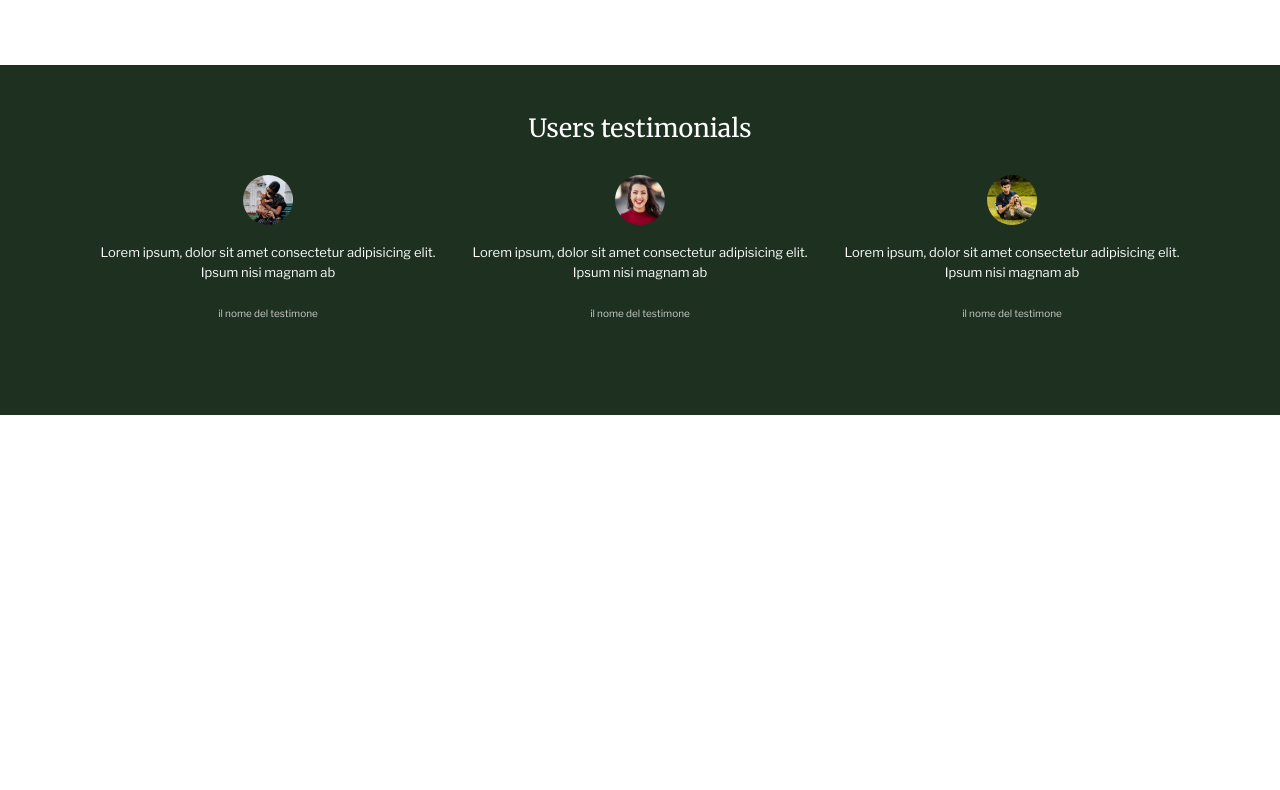
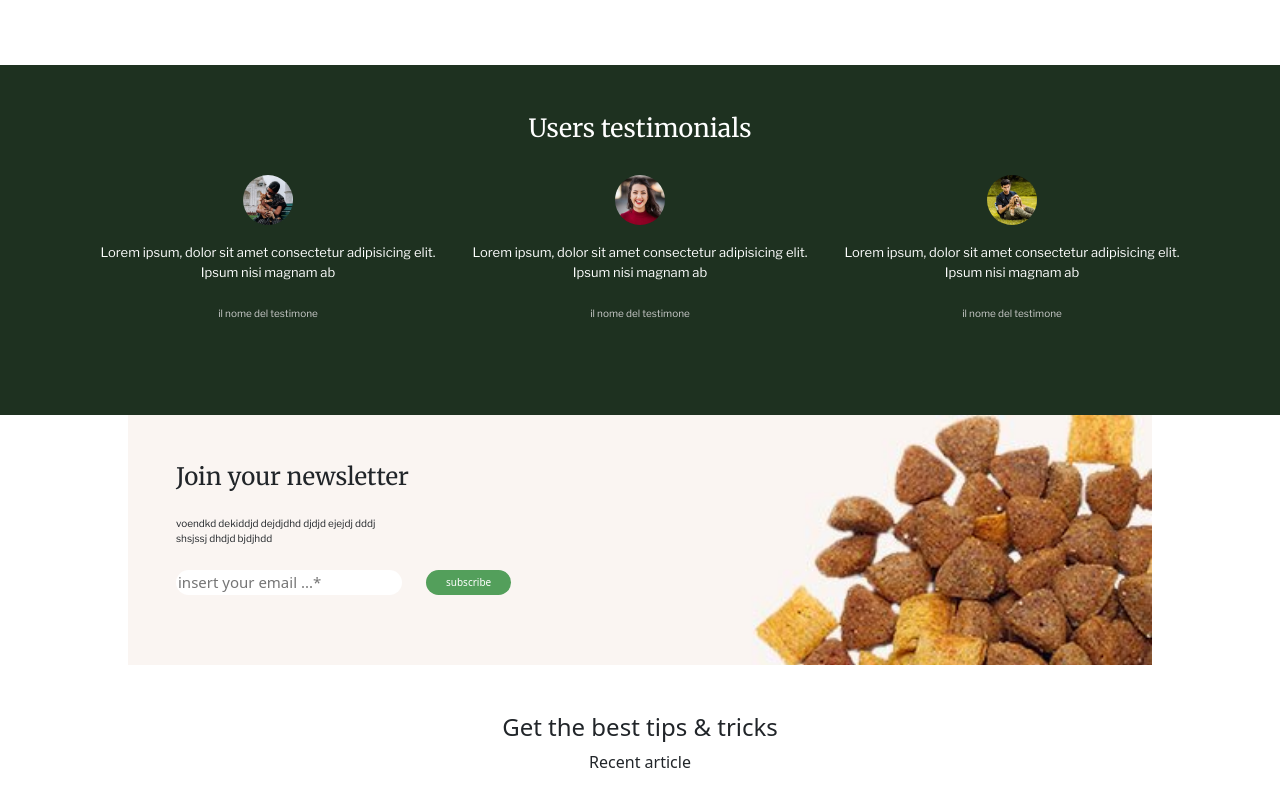
Before and after one commit to Fradala/proj-html-vuejs, a Vue app: page / in a window 1280 px wide. Shown: the part 1838-2628 px from the top of the page. Before the commit the page ends 2261 px from the top, so only its background shows below. Built offline with nearby package versions, Linux system fonts and the light colour scheme.

Commit message:
inserita posta

```diff
--- a/src/components/AppMain.vue
+++ b/src/components/AppMain.vue
@@ -121,7 +121,33 @@
 
 
     </section>
+   <article>
+        <div class="posta p-5">
+            <h4 class="mb-4">
+                Join your newsletter
+            </h4>
 
+            <p class="mb-4">
+                voendkd dekiddjd dejdjdhd djdjd ejejdj dddj <br>
+                shsjssj dhdjd bjdjhdd
+            </p>
+
+            <div class="d-flex">
+                <input class="me-4" type="search" placeholder="insert your email ...*">
+                <button>subscribe</button>
+            </div>
+
+
+        </div>
+   </article>
+    <div class="text-center mt-5">
+        <h4>
+            Get the best tips & tricks
+        </h4>
+        <p>
+            Recent article
+        </p>
+    </div>
 
 
 
@@ -256,6 +282,8 @@ export default {
 
     height: 350px;
 
+    //position: relative;
+
     .titolo-testimonials{
         font-family: 'Merriweather', serif;
         font-size: 25px;
@@ -291,6 +319,51 @@ export default {
 
 }
 
+.posta{
+    background-image: url(../assets/images/mega-2.jpg);
+    height: 250px;
+    width: 80%;
+    margin: auto;
+    background-size: cover;
+    background-position: center center;
+    background-repeat: no-repeat;
+
+    //position: absolute;
+    //left: 10%;
+    //top: 250%;
+
+
+
+    h4{
+        font-family: 'Merriweather', serif;
+    }
+
+    p{
+        font-family: 'Libre Franklin', sans-serif;
+        font-size: 10px;
+    }
+
+    input{
+        border-radius: 20px;
+        border: none;
+        font-size: 15px;
+
+    }
+
+   button{
+        border-radius: 20px;
+        background-color: #539f5b;
+        color: white;
+        border: none;
+        font-size: 10px;
+        padding: 5px 20px;
+
+   }
+
+
+
+
+}
 
 
 
```
